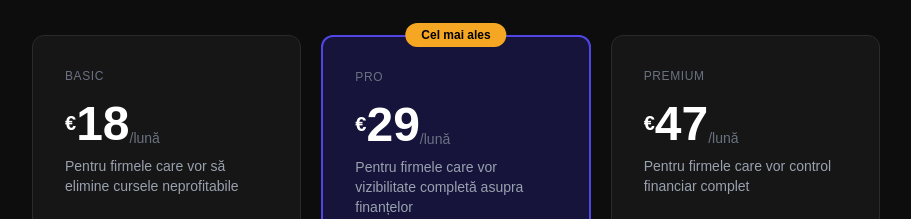
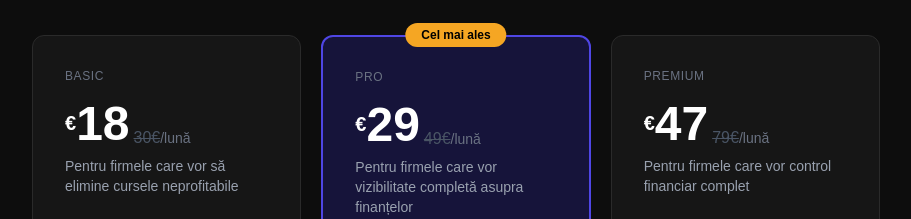
Before and after one commit to GabrielaH19/saas-boilerplate, a Next.js app: page / in a window 1280 px wide. Shown: the part 3200-3419 px from the top of the page, without its empty margins (184-1095 px from the left). Built offline with nearby package versions, Linux system fonts and the light colour scheme.

Commit message:
fix: preturi taiate + badge lansare

```diff
--- a/app/page.tsx
+++ b/app/page.tsx
@@ -145,7 +145,7 @@ export default function LandingPage() {
         <div className="grid grid-cols-1 sm:grid-cols-2 lg:grid-cols-3 gap-5">
           <div className="bg-[#161616] border border-[#2a2a2a] rounded-xl p-8 text-left">
             <div className="text-xs text-gray-500 uppercase tracking-wider mb-4">Basic</div>
-            <div className="text-5xl font-semibold text-white mb-1"><sup className="text-xl">€</sup>18<sub className="text-sm font-normal text-gray-500">{locale === "it" ? "/mese" : "/lună"}</sub></div>
+            <div className="text-5xl font-semibold text-white mb-1"><sup className="text-xl">€</sup>18<sub className="text-sm font-normal text-gray-500"><span className="text-base line-through text-gray-600 ml-1">30€</span>{locale === "it" ? "/mese" : "/lună"}</sub></div>
             <div className="text-sm text-gray-400 mb-6 mt-2">{locale === "it" ? "Per le aziende che vogliono eliminare i viaggi non redditizi" : "Pentru firmele care vor să elimine cursele neprofitabile"}</div>
             <div className="border-t border-[#2a2a2a] pt-5 mb-7 space-y-2.5">
               {(locale === "it" ? ["Calcolatore viaggio con verdetto istantaneo", "Costo reale per km", "1 camion", "Storico viaggi"] : ["Calculator cursă cu verdict instant", "Cost real per km", "1 camion", "Istoric curse"]).map(f => (
@@ -165,7 +165,7 @@ export default function LandingPage() {
               {locale === "it" ? "Il più scelto" : "Cel mai ales"}
             </div>
             <div className="text-xs text-gray-500 uppercase tracking-wider mb-4">Pro</div>
-            <div className="text-5xl font-semibold text-white mb-1"><sup className="text-xl">€</sup>29<sub className="text-sm font-normal text-gray-500">{locale === "it" ? "/mese" : "/lună"}</sub></div>
+            <div className="text-5xl font-semibold text-white mb-1"><sup className="text-xl">€</sup>29<sub className="text-sm font-normal text-gray-500"><span className="text-base line-through text-gray-600 ml-1">49€</span>{locale === "it" ? "/mese" : "/lună"}</sub></div>
             <div className="text-sm text-gray-400 mb-6 mt-2">{locale === "it" ? "Per le aziende che vogliono visibilità completa sulle finanze" : "Pentru firmele care vor vizibilitate completă asupra finanțelor"}</div>
             <div className="border-t border-[#2a2a2a] pt-5 mb-7 space-y-2.5">
               {(locale === "it" ? ["Tutto di Basic", "Camion illimitati", "Report per camion", "Report per cliente con punteggio rischio", "Dashboard generale azienda", "Avvisi automatici costi superati"] : ["Tot ce include Basic", "Camioane nelimitate", "Raport per camion", "Raport per client cu scor de risc", "Dashboard general firmă", "Alerte automate costuri depășite"]).map(f => (
@@ -182,7 +182,7 @@ export default function LandingPage() {
 
           <div className="bg-[#161616] border border-[#2a2a2a] rounded-xl p-8 text-left">
             <div className="text-xs text-gray-500 uppercase tracking-wider mb-4">Premium</div>
-            <div className="text-5xl font-semibold text-white mb-1"><sup className="text-xl">€</sup>47<sub className="text-sm font-normal text-gray-500">{locale === "it" ? "/mese" : "/lună"}</sub></div>
+            <div className="text-5xl font-semibold text-white mb-1"><sup className="text-xl">€</sup>47<sub className="text-sm font-normal text-gray-500"><span className="text-base line-through text-gray-600 ml-1">79€</span>{locale === "it" ? "/mese" : "/lună"}</sub></div>
             <div className="text-sm text-gray-400 mb-6 mt-2">{locale === "it" ? "Per le aziende che vogliono il controllo finanziario completo" : "Pentru firmele care vor control financiar complet"}</div>
             <div className="border-t border-[#2a2a2a] pt-5 mb-7 space-y-2.5">
               {(locale === "it" ? ["Tutto di Pro", "Cashflow tracking", "Avviso blocco liquidità", "Punteggio rischio dettagliato per cliente", "Simulazioni finanziarie", "Raccomandazioni automatiche", "Assistenza prioritaria"] : ["Tot ce include Pro", "Cashflow tracking", "Alertă blocaj de lichiditate", "Scor de risc detaliat per client", "Simulări financiare", "Recomandări automate", "Asistență prioritară"]).map(f => (
```
